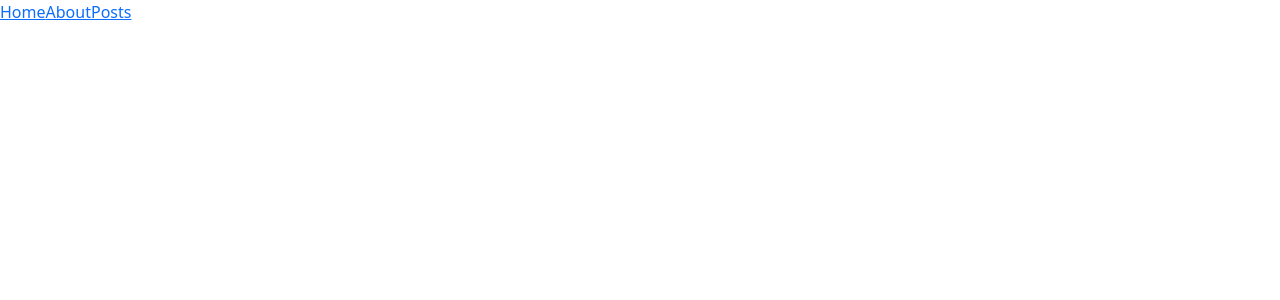
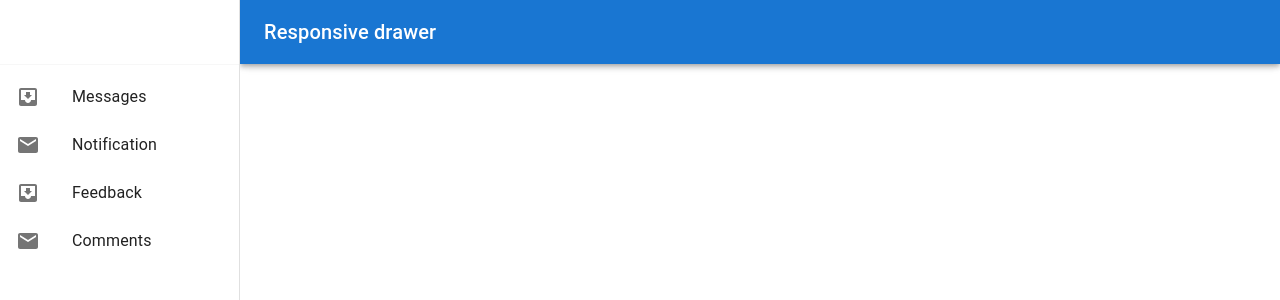
Before and after one commit to BasitAyaz/module_B_batch_6, a React (Create React App) app in the folder classone/: page /dashboard in a window 1280 px wide. Before the commit this address had no page. Shown: the top 300 px of the page. Built offline with nearby package versions, Linux system fonts and the light colour scheme.

Commit message:
3-3-2023 (Nested Routing)

```diff
--- a/classone/src/components/SMGrid.js
+++ b/classone/src/components/SMGrid.js
@@ -1,8 +1,28 @@
+import { Box } from "@mui/system";
+import { useState } from "react";
+import SMSerchbar from "./SMSearchbar";
+
 function SMGrid(props) {
   const { title, columns, datasource, onRowClick, isLoading } = props;
+
+  const [filteredList, setFilteredList] = useState([]);
+
   return (
     <div>
-      <h2>{title}</h2>
+      <Box>
+        <h2>{title}</h2>
+        <Box>
+          <SMSerchbar
+            searchList={columns.filter((x) => x.searchAble)}
+            onSearch={(key, val) => {
+              console.log(key, val);
+
+              let dt = datasource.filter((x) => x[key].includes(val));
+              console.log(dt);
+            }}
+          />
+        </Box>
+      </Box>
       {isLoading ? (
         <img
           width="40%"
--- /dev/null
+++ b/classone/src/components/SMSearchbar.js
@@ -0,0 +1,35 @@
+import { Box } from "@mui/material";
+import { useState } from "react";
+
+function SMSerchbar(props) {
+  const { searchList, onSearch } = props;
+  const [selectedList, setSelectedList] = useState("");
+
+  let searchVal = (e) => {
+    onSearch(selectedList, e);
+  };
+
+  return (
+    <>
+      <Box className="d-flex">
+        <Box>
+          <input
+            placeholder="Search ..."
+            onChange={(e) => searchVal(e.target.value)}
+          />
+        </Box>
+        <Box>
+          <select onChange={(e) => setSelectedList(e.target.value)}>
+            <option value="">Select</option>
+            {searchList.map((x, i) => (
+              <option key={i} value={x.key}>
+                {x.displayName}
+              </option>
+            ))}
+          </select>
+        </Box>
+      </Box>
+    </>
+  );
+}
+export default SMSerchbar;
--- /dev/null
+++ b/classone/src/components/mainlayout.js
@@ -0,0 +1,172 @@
+import * as React from "react";
+import PropTypes from "prop-types";
+import AppBar from "@mui/material/AppBar";
+import Box from "@mui/material/Box";
+import CssBaseline from "@mui/material/CssBaseline";
+import Divider from "@mui/material/Divider";
+import Drawer from "@mui/material/Drawer";
+import IconButton from "@mui/material/IconButton";
+import InboxIcon from "@mui/icons-material/MoveToInbox";
+import List from "@mui/material/List";
+import ListItem from "@mui/material/ListItem";
+import ListItemButton from "@mui/material/ListItemButton";
+import ListItemIcon from "@mui/material/ListItemIcon";
+import ListItemText from "@mui/material/ListItemText";
+import MailIcon from "@mui/icons-material/Mail";
+import MenuIcon from "@mui/icons-material/Menu";
+import Toolbar from "@mui/material/Toolbar";
+import Typography from "@mui/material/Typography";
+import { Route, Routes, useNavigate } from "react-router-dom";
+import Message from "../screens/dashboardscreens/message";
+import Notification from "../screens/dashboardscreens/notification";
+import Feedback from "../screens/dashboardscreens/feedback";
+import Comments from "../screens/dashboardscreens/comments";
+
+const drawerWidth = 240;
+
+function MainLayout(props) {
+  const { window } = props;
+  const [mobileOpen, setMobileOpen] = React.useState(false);
+  const [menuList, setMenuList] = React.useState([
+    {
+      name: "Messages",
+      route: "message",
+    },
+    {
+      name: "Notification",
+      route: "notify",
+    },
+    {
+      name: "Feedback",
+      route: "feed",
+    },
+    {
+      name: "Comments",
+      route: "comments",
+    },
+  ]);
+
+  const handleDrawerToggle = () => {
+    setMobileOpen(!mobileOpen);
+  };
+
+  const navigation = useNavigate();
+
+  let moveScreen = (route) => {
+    navigation(route);
+  };
+
+  const drawer = (
+    <div>
+      <Toolbar />
+      <Divider />
+      <List>
+        {menuList.map((x, index) => (
+          <ListItem key={index} disablePadding>
+            <ListItemButton onClick={() => moveScreen(x.route)}>
+              <ListItemIcon>
+                {index % 2 === 0 ? <InboxIcon /> : <MailIcon />}
+              </ListItemIcon>
+              <ListItemText primary={x.name} />
+            </ListItemButton>
+          </ListItem>
+        ))}
+      </List>
+    </div>
+  );
+
+  const container =
+    window !== undefined ? () => window().document.body : undefined;
+
+  return (
+    <Box sx={{ display: "flex" }}>
+      <CssBaseline />
+      <AppBar
+        position="fixed"
+        sx={{
+          width: { sm: `calc(100% - ${drawerWidth}px)` },
+          ml: { sm: `${drawerWidth}px` },
+        }}
+      >
+        <Toolbar>
+          <IconButton
+            color="inherit"
+            aria-label="open drawer"
+            edge="start"
+            onClick={handleDrawerToggle}
+            sx={{ mr: 2, display: { sm: "none" } }}
+          >
+            <MenuIcon />
+          </IconButton>
+          <Typography variant="h6" noWrap component="div">
+            Responsive drawer
+          </Typography>
+        </Toolbar>
+      </AppBar>
+      <Box
+        component="nav"
+        sx={{ width: { sm: drawerWidth }, flexShrink: { sm: 0 } }}
+        aria-label="mailbox folders"
+      >
+        {/* The implementation can be swapped with js to avoid SEO duplication of links. */}
+        <Drawer
+          container={container}
+          variant="temporary"
+          open={mobileOpen}
+          onClose={handleDrawerToggle}
+          ModalProps={{
+            keepMounted: true, // Better open performance on mobile.
+          }}
+          sx={{
+            display: { xs: "block", sm: "none" },
+            "& .MuiDrawer-paper": {
+              boxSizing: "border-box",
+              width: drawerWidth,
+            },
+          }}
+        >
+          {drawer}
+        </Drawer>
+        <Drawer
+          variant="permanent"
+          sx={{
+            display: { xs: "none", sm: "block" },
+            "& .MuiDrawer-paper": {
+              boxSizing: "border-box",
+              width: drawerWidth,
+            },
+          }}
+          open
+        >
+          {drawer}
+        </Drawer>
+      </Box>
+      <Box
+        component="main"
+        sx={{
+          flexGrow: 1,
+          p: 3,
+          width: { sm: `calc(100% - ${drawerWidth}px)` },
+        }}
+      >
+        <Toolbar />
+        <Routes>
+          <Route path="message" element={<Message />} />
+          <Route path="notify" element={<Notification />} />
+          <Route path="feed" element={<Feedback />} />
+          <Route path="comments" element={<Comments />} />
+        </Routes>
+      </Box>
+    </Box>
+  );
+}
+
+MainLayout.propTypes = {
+  /**
+   * Injected by the documentation to work in an iframe.
+   * You won't need it on your project.
+   */
+  window: PropTypes.func,
+};
+
+export default MainLayout;
--- a/classone/src/config/approuter.js
+++ b/classone/src/config/approuter.js
@@ -3,24 +3,20 @@
 import About from "../screens/about";
 import Posts from "../screens/post";
 import SinglePost from "../screens/singlepost";
-import Comments from "../screens/comments";
+import Comments from "../screens/dashboardscreens/comments";
 import CommentsForm from "../screens/commentsform";
+import Dashboard from "../screens/dashoboard";
 
 export default function AppRouter() {
   return (
     <>
       <BrowserRouter>
-        <nav>
-          <Link to="/">Home</Link>
-          <Link to="about">About</Link>
-          <Link to="post">Posts</Link>
-        </nav>
         <Routes>
           <Route path="/" element={<Home />} />
+          <Route path="dashboard/*" element={<Dashboard />} />
           <Route path="about" element={<About />} />
           <Route path="post" element={<Posts />} />
           <Route path="singlepost/:id" element={<SinglePost />} />
-          <Route path="comments" element={<Comments />} />
           <Route path="commentform" element={<CommentsForm />} />
           <Route path="commentform/:id" element={<CommentsForm />} />
         </Routes>
--- a/classone/src/screens/comments.js
+++ b/classone/src/screens/dashboardscreens/comments.js
@@ -1,8 +1,8 @@
 import { Button } from "@mui/material";
 import { useEffect, useState } from "react";
 import { useNavigate } from "react-router-dom";
-import SMGrid from "../components/SMGrid";
-import { Get } from "../config/apibasemethods";
+import SMGrid from "../../components/SMGrid";
+import { Get } from "../../config/apibasemethods";
 
 function Comments() {
   const [commentsData, setCommentsData] = useState([]);
@@ -27,11 +27,13 @@
     {
       displayName: "Email",
       key: "email",
+      searchAble: true,
       displayField: (e) => <a href={`mailto:${e.email}`}>{e.email}</a>,
     },
     {
       displayName: "Name",
       key: "name",
+      searchAble: true,
     },
     {
       displayName: "Message",
--- /dev/null
+++ b/classone/src/screens/dashboardscreens/feedback.js
@@ -0,0 +1,8 @@
+function Feedback() {
+  return (
+    <>
+      <h1>Feedback</h1>
+    </>
+  );
+}
+export default Feedback;
--- /dev/null
+++ b/classone/src/screens/dashboardscreens/message.js
@@ -0,0 +1,8 @@
+function Message() {
+  return (
+    <div>
+      <h1>Message</h1>
+    </div>
+  );
+}
+export default Message;
--- /dev/null
+++ b/classone/src/screens/dashboardscreens/notification.js
@@ -0,0 +1,8 @@
+function Notification() {
+  return (
+    <div>
+      <h1>Notification</h1>
+    </div>
+  );
+}
+export default Notification;
--- /dev/null
+++ b/classone/src/screens/dashoboard.js
@@ -0,0 +1,10 @@
+import MainLayout from "../components/mainlayout";
+
+function Dashboard() {
+  return (
+    <>
+      <MainLayout />
+    </>
+  );
+}
+export default Dashboard;
```
